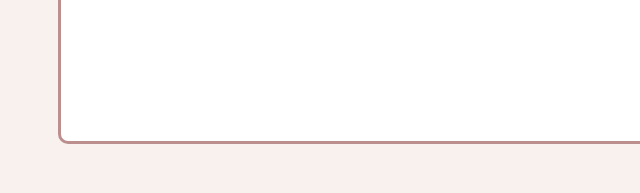
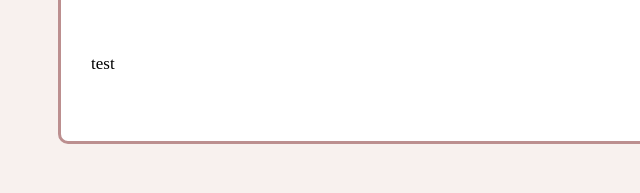
Before and after one commit to Joice-jy/recipe-hub, a plain HTML site: page home.html in a window 1280 px wide. Shown: the part 428-621 px from the top of the page, 0-640 px from the left. Drawn offline with Linux system fonts and the light colour scheme.

Commit message:
adding home pate

```diff
--- a/home.html
+++ b/home.html
@@ -26,7 +26,8 @@
 
     <div class ="recipeofthemonth">
         <h1>Recipe Of the Month</h1><br>
-        <p> <br><br>
+
+        <p> test <br><br>
             </p>
     </div>
 
```
